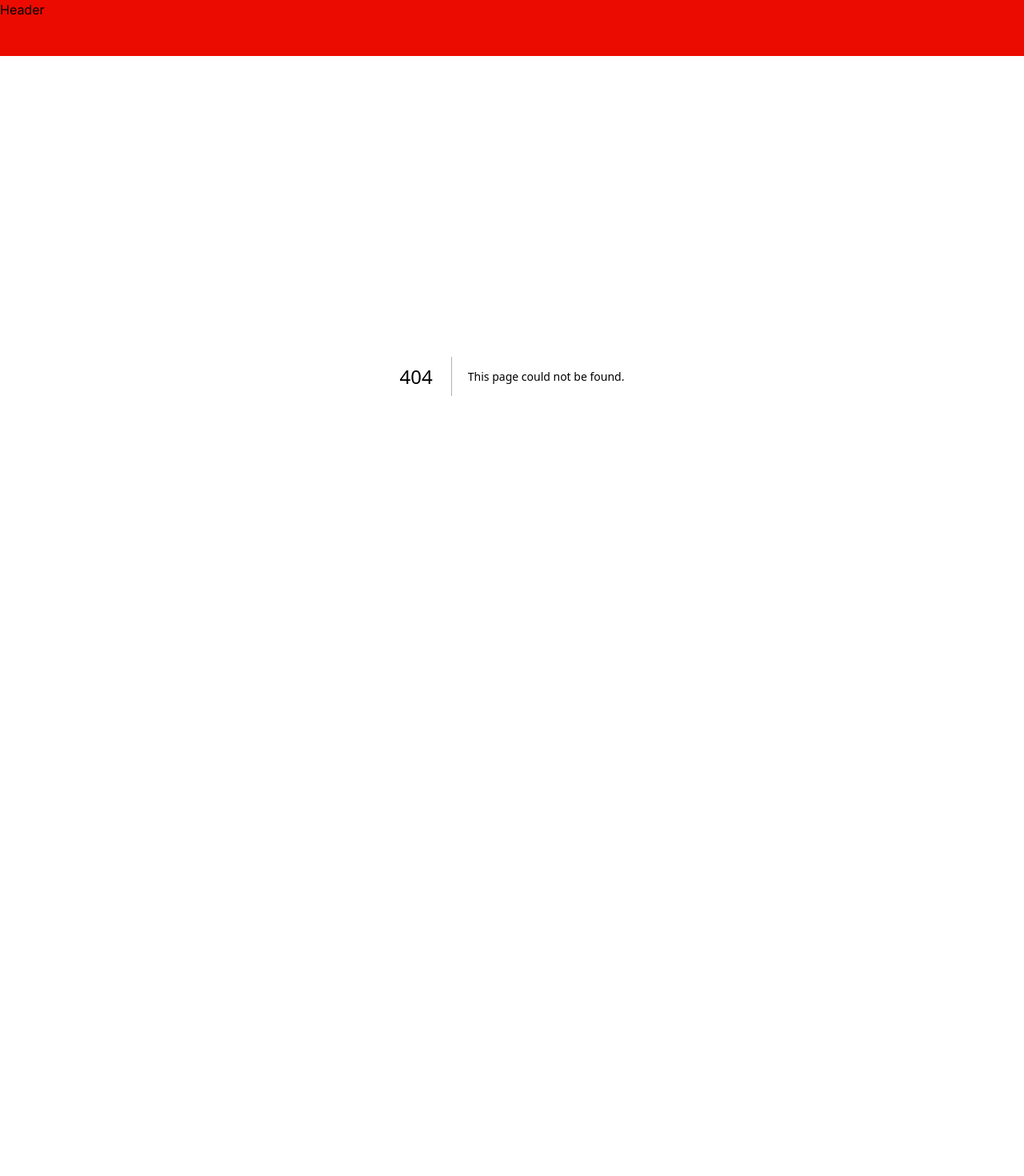
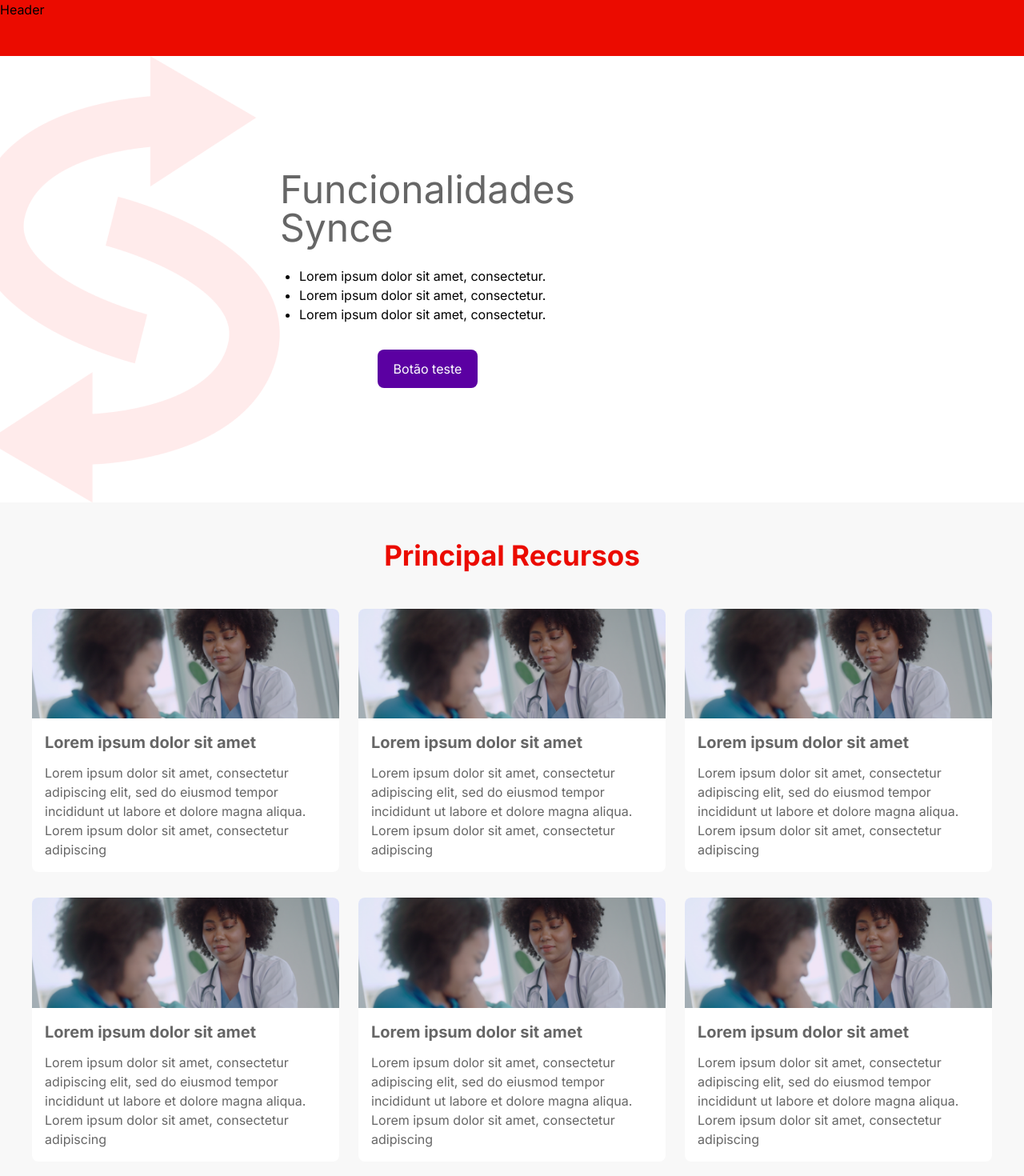
Before and after one commit to IEST-Tecnologia/synce-frontend, a Next.js app: page /funcionalidades in a window 1280 px wide. Before the commit this address had no page. Shown: the top 1470 px of the page at 80% size. Before the commit the page ends 870 px from the top, so only its background shows below. Built offline with nearby package versions, Linux system fonts and the light colour scheme.

Commit message:
created funcionalidades

```diff
--- /dev/null
+++ b/public/css/swiper.css
@@ -0,0 +1,18 @@
+.swiper-button-prev:after, .swiper-button-next:after {
+    font-size: x-large;
+    color: #666;
+    font-weight: bold;
+    padding: 30px;
+}
+
+.swiper {
+    padding: 30px 0px 50px;
+}
+
+.swiper-pagination-bullet-active {
+    background: #EB0B00;
+}
+
+.swiper-pagination-fraction, .swiper-pagination-custom, .swiper-horizontal > .swiper-pagination-bullets, .swiper-pagination-bullets.swiper-pagination-horizontal {
+    bottom: 0;
+}
--- /dev/null
+++ b/src/app/funcionalidades/page.tsx
@@ -0,0 +1,72 @@
+import Image from 'next/image'
+import LogoSynce from '../../../public/images/logo_synce_simbolo.png'
+import BannerLogistica from '../../../public/images/banner-logistica.png'
+import BlockImageContent from '@/pages/blockImageContent'
+
+export default function Integracoes() {
+  return (
+    <>
+      <main>
+        <div className='flex items-center'>
+          <div className=''>
+            <Image src={LogoSynce} alt='Logo synce' />
+          </div>
+          <div className='flex flex-col'>
+            <h1 className='text-[#666] font-normal text-5xl'>
+              Funcionalidades <br /> Synce
+            </h1>
+            <ul className='list-disc mt-6'>
+              <li className='ml-6'>Lorem ipsum dolor sit amet, consectetur.</li>
+              <li className='ml-6'>Lorem ipsum dolor sit amet, consectetur.</li>
+              <li className='ml-6'>Lorem ipsum dolor sit amet, consectetur.</li>
+            </ul>
+            <div className='flex justify-center'>
+              <button className='mt-8 rounded-lg py-3 px-5 text-white bg-synce-secondary hover:bg-synce-secondary-dark'>
+                Botão teste
+              </button>
+            </div>
+          </div>
+        </div>
+      </main>
+      <section className='bg-[#F8F8F8] p-10'>
+        <h3 className='text-synce text-center text-[35px] font-bold mb-10'>
+          Principal Recursos
+        </h3>
+        <div className='flex space-x-6'>
+          <BlockImageContent
+            img={BannerLogistica}
+            title='Lorem ipsum dolor sit amet'
+            text='Lorem ipsum dolor sit amet, consectetur adipiscing elit, sed do eiusmod tempor incididunt ut labore et dolore magna aliqua. Lorem ipsum dolor sit amet, consectetur adipiscing'
+          />
+          <BlockImageContent
+            img={BannerLogistica}
+            title='Lorem ipsum dolor sit amet'
+            text='Lorem ipsum dolor sit amet, consectetur adipiscing elit, sed do eiusmod tempor incididunt ut labore et dolore magna aliqua. Lorem ipsum dolor sit amet, consectetur adipiscing'
+          />
+          <BlockImageContent
+            img={BannerLogistica}
+            title='Lorem ipsum dolor sit amet'
+            text='Lorem ipsum dolor sit amet, consectetur adipiscing elit, sed do eiusmod tempor incididunt ut labore et dolore magna aliqua. Lorem ipsum dolor sit amet, consectetur adipiscing'
+          />
+        </div>
+        <div className='flex space-x-6 mt-8'>
+          <BlockImageContent
+            img={BannerLogistica}
+            title='Lorem ipsum dolor sit amet'
+            text='Lorem ipsum dolor sit amet, consectetur adipiscing elit, sed do eiusmod tempor incididunt ut labore et dolore magna aliqua. Lorem ipsum dolor sit amet, consectetur adipiscing'
+          />
+          <BlockImageContent
+            img={BannerLogistica}
+            title='Lorem ipsum dolor sit amet'
+            text='Lorem ipsum dolor sit amet, consectetur adipiscing elit, sed do eiusmod tempor incididunt ut labore et dolore magna aliqua. Lorem ipsum dolor sit amet, consectetur adipiscing'
+          />
+          <BlockImageContent
+            img={BannerLogistica}
+            title='Lorem ipsum dolor sit amet'
+            text='Lorem ipsum dolor sit amet, consectetur adipiscing elit, sed do eiusmod tempor incididunt ut labore et dolore magna aliqua. Lorem ipsum dolor sit amet, consectetur adipiscing'
+          />
+        </div>
+      </section>
+    </>
+  )
+}
--- a/src/app/integracoes/page.tsx
+++ b/src/app/integracoes/page.tsx
@@ -1,5 +1,6 @@
 import Image from 'next/image'
 import Link from 'next/link'
+import '../../../public/css/swiper.css'
 import Carroussel from '@/pages/carroussel'
 import BlockContent from '@/pages/blockContent'
 import ImagemConteudoIntegracoes from '../../../public/images/banner_integraçoes-v2.png'
@@ -11,7 +12,7 @@ export default function Integracoes() {
   return (
     <>
       <main>
-        <div className="relative w-full h-auto flex flex-col items-end bg-[url('/images/banner-integracoes.png')] bg-cover py-16 px-14">
+        <div className="relative w-full h-auto flex flex-col items-end bg-[url('/images/banner-integracoes.png')] bg-no-repeat bg-cover  bg-right lg:bg-top  py-16 px-4 lg:px-14">
           <div>
             <h1 className='text-white text-[45px] font-medium leading-10 mb-6'>
               Integrações de <br /> soluções
@@ -31,9 +32,9 @@ export default function Integracoes() {
         </div>
       </main>
       <Carroussel />
-      <section className='p-10 flex justify-center items-center space-x-8'>
-        <div className='w-4/6 space-y-4'>
-          <div className='w-full flex justify-between'>
+      <section className='p-10 flex justify-center items-center space-x-8 flex-col lg:flex-row'>
+        <div className='w-full lg:w-4/6 space-y-4'>
+          <div className='w-full flex flex-wrap justify-center lg:justify-between'>
             <BlockContent
               title='Lorem ipsum dolor sit amet'
               sub='Gerencie seu estoque'
@@ -45,7 +46,7 @@ export default function Integracoes() {
               text='Lorem ipsum dolor sit amet, consectetur adipiscing elit, sed do eiusmod tempor incididunt ut labore et dolore magna aliqua. Lorem ipsum dolor sit amet, consectetur adipiscing'
             />
           </div>
-          <div className='w-full flex justify-between'>
+          <div className='w-full flex flex-wrap justify-center lg:justify-between'>
             <BlockContent
               title='Lorem ipsum dolor sit amet'
               sub='Gerencie seu estoque'
@@ -58,7 +59,7 @@ export default function Integracoes() {
             />
           </div>
         </div>
-        <div className='w-2/6'>
+        <div className='w-full flex justify-center lg:w-2/6'>
           <Image src={ImagemConteudoIntegracoes} alt='Imagem de integrações' />
         </div>
       </section>
@@ -86,13 +87,13 @@ export default function Integracoes() {
       </section>
 
       <section className='bg-synce flex'>
-        <div className='w-5/6 flex justify-between items-center mr-6'>
-          <div className='w-9/12 pl-20'>
+        <div className='w-5/6 flex items-start px-5 mr-6 flex-col lg:justify-between lg:items-center lg:flex-row'>
+          <div className='pl-5 lg:w-9/12 lg:pl-20'>
             <p className='text-[30px] text-white font-bold'>
               Não perca essa oportunidade e comece hoje mesmo!
             </p>
           </div>
-          <div className='w-3/12 flex justify-end'>
+          <div className='pl-5 lg:w-3/12 flex justify-end'>
             <Link
               className='rounded-lg py-3 px-5 text-white bg-synce-secondary hover:bg-synce-secondary-dark'
               href='/'
--- a/src/pages/blockContent.tsx
+++ b/src/pages/blockContent.tsx
@@ -8,10 +8,10 @@ interface Props {
 
 const BlockContent = ({ title, sub, text }: Props) => {
   return (
-    <div className='w-[47%]'>
+    <div className='w-full flex flex-col items-center mb-10 lg:items-start lg:w-[47%]'>
       <h3 className='text-[#666] text-xl font-bold mb-4'>{title}</h3>
       <h4 className='text-[#666] text-base font-bold mb-1'>{sub}</h4>
-      <p className='text-[#666] text-base'>{text}</p>
+      <p className='text-[#666] text-base text-center lg:text-left'>{text}</p>
     </div>
   )
 }
--- a/src/pages/blockImageContent.tsx
+++ b/src/pages/blockImageContent.tsx
@@ -10,7 +10,7 @@ interface Props {
 const BlockImageContent = ({ img, title, text }: Props) => {
   return (
     <div className='w-[47%] bg-white rounded-lg'>
-      <Image className='rounded-t-lg' src={img} alt={title} />
+      <Image className='rounded-t-lg w-full' src={img} alt={title} />
       <div className='p-4'>
         <h4 className='text-[#666] text-xl font-bold mb-3'>{title}</h4>
         <p className='text-[#666] text-base'>{text}</p>
--- a/src/pages/carroussel.tsx
+++ b/src/pages/carroussel.tsx
@@ -53,9 +53,6 @@ const Carroussel = () => {
           <SwiperSlide>
             <Image src={LogoShoppe} alt='Logo Shoppe' />
           </SwiperSlide>
-          <div className='swiper-pagination'></div>
-          <div className='text-[#666] text-xs swiper-button-next'></div>
-          <div className='text-[#666] text-xs swiper-button-prev'></div>
         </Swiper>
       </div>
     </section>
--- a/tailwind.config.js
+++ b/tailwind.config.js
@@ -21,6 +21,9 @@ module.exports = {
         },
       },
     },
+    screens: {
+      'lg': '991px',
+    },
   },
   plugins: [],
 }
```
Also changed, not shown: public/images/logo_synce_simbolo.png (added).
